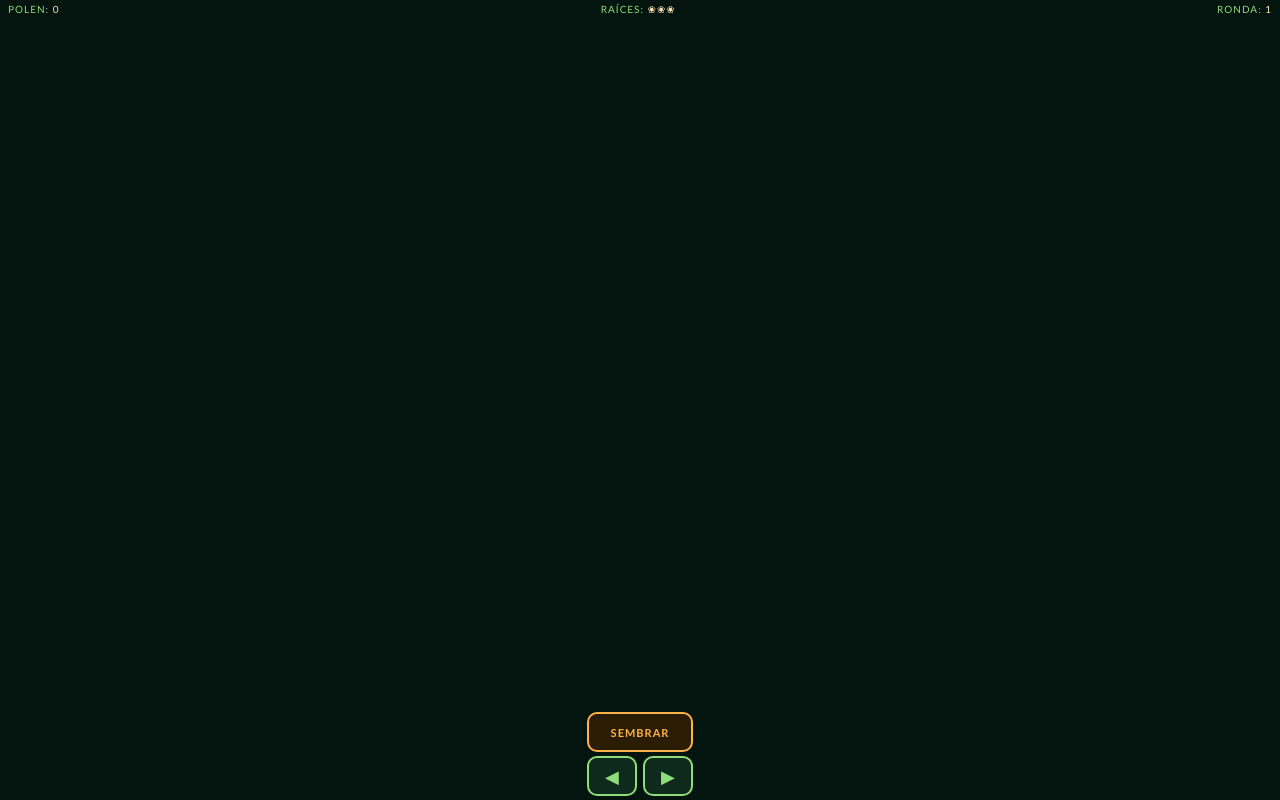
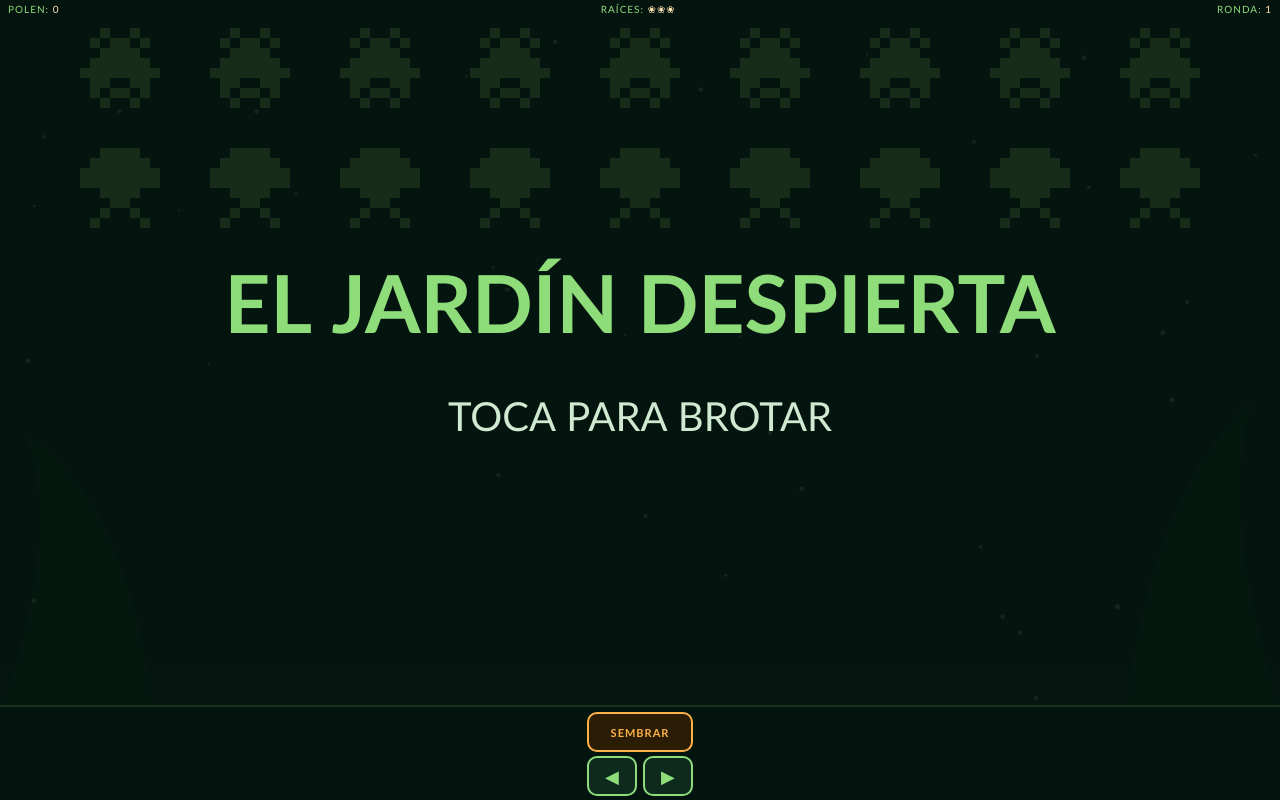
Before and after one commit to marcelomelendezz/spaceinvaders, a plain HTML site: page index.html in a window 1280 px wide. Drawn offline with Linux system fonts and the light colour scheme.

Commit message:
Update index.html

```diff
--- a/index.html
+++ b/index.html
@@ -98,11 +98,6 @@ function resize() {
   canvas.height = canvasWrap.clientHeight || canvasWrap.offsetHeight || 300;
 }
 
-window.addEventListener('load', () => {
-  setTimeout(() => { resize(); init(); draw(); }, 100);
-});
-window.addEventListener('resize', () => { resize(); if (!running) draw(); });
-
 // SPRITES: esporas del jardín (orgánicas, dos frames de pulso bioluminiscente)
 const SPORE_A1=[[0,0,1,0,0,1,0,0],[0,1,0,1,1,0,1,0],[0,0,1,1,1,1,0,0],[0,1,1,1,1,1,1,0],[1,1,1,1,1,1,1,1],[0,1,1,0,0,1,1,0],[0,1,0,1,1,0,1,0],[0,0,1,0,0,1,0,0]];
 const SPORE_A2=[[0,1,1,0,0,1,1,0],[0,1,0,1,1,0,1,0],[1,0,1,1,1,1,0,1],[0,1,1,1,1,1,1,0],[1,1,1,1,1,1,1,1],[0,1,1,1,1,1,1,0],[0,1,0,1,1,0,1,0],[0,0,1,0,0,1,0,0]];
@@ -143,6 +138,15 @@ let gameInterval=null,drawInterval=null;
 const TICK_MS=16;
 let SPORE_SPEED,SEED_SPEED,BOLT_SPEED,GUARDIAN_SPEED;
 let boltCounter=0,boltEvery=90,pulseCounter=0,pulseEvery=28;
+let ready=false;
+
+function ensureReady(){
+  if(!ready){
+    resize();
+    init();
+    ready=true;
+  }
+}
 
 function init(){pollen=0;roots=3;roundNum=1;gameOver=false;updateHUD();initRound();}
 
@@ -156,7 +160,6 @@ function initRound(){
   guardian = {x:W/2-8*SC, y:guardianY, w:16*SC, h:guardianH, cd:0, SC};
 
   seeds=[]; sporeBolts=[]; pollenParticles=[]; spores=[];
-  if(!driftMotes) driftMotes=[];
   spreadDir=1; pulseFrame=0; boltCounter=0; pulseCounter=0;
 
   SPORE_SPEED   = 0.6 + roundNum*0.1;
@@ -206,15 +209,20 @@ setupMove('btnR','ArrowRight');
 
 function handleSow(e){
   if(e&&e.preventDefault)e.preventDefault();
+  ensureReady();
   if(!started){started=true;running=true;startLoop();return;}
   if(gameOver){init();started=true;running=true;startLoop();return;}
   sow();
 }
 document.getElementById('btnSow').addEventListener('mousedown',handleSow);
 document.getElementById('btnSow').addEventListener('touchstart',handleSow,{passive:false});
-document.addEventListener('keydown',e=>{keys[e.code]=true;if(e.code==='Space'){e.preventDefault();handleSow(e);}});
+document.addEventListener('keydown',e=>{
+  keys[e.code]=true;
+  if(e.code==='Space'){e.preventDefault();handleSow(e);}
+});
 document.addEventListener('keyup',e=>{keys[e.code]=false;});
 canvas.addEventListener('click',()=>{
+  ensureReady();
   if(!started){started=true;running=true;startLoop();}
   else if(gameOver){init();started=true;running=true;startLoop();}
 });
@@ -257,4 +265,125 @@ function update(){
     if(shooters.length>0){const s=shooters[Math.floor(Math.random()*shooters.length)];sporeBolts.push({x:s.x+s.w/2,y:s.y+s.h,phase:0});}
   }
 
-  sporeBolts=sporeBolts.filter(b=>b.y<H+10
+  sporeBolts=sporeBolts.filter(b=>b.y<H+10);
+  sporeBolts.forEach(b=>{b.y+=BOLT_SPEED;b.phase+=0.3;});
+
+  for(let bi=seeds.length-1;bi>=0;bi--){
+    const b=seeds[bi];
+    for(let ii=0;ii<spores.length;ii++){
+      const inv=spores[ii]; if(!inv.alive)continue;
+      if(b.x>=inv.x&&b.x<=inv.x+inv.w&&b.y>=inv.y&&b.y<=inv.y+inv.h){
+        inv.alive=false;seeds.splice(bi,1);pollen+=POLLEN_PTS[inv.type]*roundNum;
+        document.getElementById('pollenVal').textContent=pollen;
+        bloom(inv.x+inv.w/2,inv.y+inv.h/2,SPORE_COLORS[Math.min(inv.row,5)]);break;
+      }
+    }
+  }
+
+  for(let bi=sporeBolts.length-1;bi>=0;bi--){
+    const b=sporeBolts[bi];
+    if(b.x>=guardian.x&&b.x<=guardian.x+guardian.w&&b.y>=guardian.y&&b.y<=guardian.y+guardian.h){sporeBolts.splice(bi,1);wither();return;}
+  }
+
+  pollenParticles=pollenParticles.filter(p=>p.life>0);
+  pollenParticles.forEach(p=>{p.x+=p.vx;p.y+=p.vy;p.life--;});
+
+  driftMotes.forEach(m=>{m.y+=m.vy;m.x+=m.vx;if(m.y>H){m.y=-2;m.x=Math.random()*W;}if(m.x<0)m.x=W;if(m.x>W)m.x=0;});
+}
+
+function sow(){if(guardian.cd>0)return;seeds.push({x:guardian.x+guardian.w/2,y:guardian.y});guardian.cd=18;}
+function bloom(x,y,color){for(let i=0;i<10;i++){const a=Math.PI*2*i/10,sp=1+Math.random()*2;pollenParticles.push({x,y,vx:Math.cos(a)*sp,vy:Math.sin(a)*sp,life:20+Math.random()*10,color,size:2+Math.floor(Math.random()*2)});}}
+function wither(){roots--;if(roots<=0){running=false;gameOver=true;stopLoop();updateHUD();draw();return;}seeds=[];sporeBolts=[];guardian.x=canvas.width/2-guardian.w/2;updateHUD();}
+
+function drawBackdrop(){
+  const W=canvas.width,H=canvas.height;
+  const grad=ctx.createLinearGradient(0,0,0,H);
+  grad.addColorStop(0,'#04140f');
+  grad.addColorStop(1,'#0a1f16');
+  ctx.fillStyle=grad;ctx.fillRect(0,0,W,H);
+
+  // siluetas de plantas en los bordes
+  ctx.fillStyle='rgba(20,60,35,0.6)';
+  ctx.beginPath();
+  ctx.moveTo(0,H);
+  ctx.quadraticCurveTo(W*0.05,H*0.75,W*0.02,H*0.6);
+  ctx.quadraticCurveTo(W*0.1,H*0.7,W*0.12,H);
+  ctx.closePath();ctx.fill();
+
+  ctx.beginPath();
+  ctx.moveTo(W,H);
+  ctx.quadraticCurveTo(W*0.95,H*0.7,W*0.98,H*0.55);
+  ctx.quadraticCurveTo(W*0.9,H*0.68,W*0.88,H);
+  ctx.closePath();ctx.fill();
+
+  // motas de polen a la deriva
+  if(driftMotes) driftMotes.forEach(m=>{
+    ctx.fillStyle='rgba(255,230,179,0.5)';
+    ctx.beginPath();ctx.arc(m.x,m.y,m.r,0,Math.PI*2);ctx.fill();
+  });
+}
+
+function draw(){
+  const W=canvas.width,H=canvas.height;
+  drawBackdrop();
+
+  if(guardian){
+    spores.filter(i=>i.alive).forEach(inv=>{
+      const SC=guardian.SC||getScale();
+      const[s1,s2]=SPORE_SPRITES[inv.type];
+      drawSprite(pulseFrame===0?s1:s2,inv.x,inv.y,SC,SPORE_COLORS[Math.min(inv.row,5)]);
+    });
+
+    if(started&&!gameOver) drawSprite(GUARDIAN_SPRITE,guardian.x,guardian.y,guardian.SC||getScale(),'#8fdc7a');
+
+    ctx.fillStyle='#ffe6b3';ctx.shadowColor='#ffe6b3';ctx.shadowBlur=4;
+    seeds.forEach(b=>ctx.fillRect(b.x-1,b.y,3,8));ctx.shadowBlur=0;
+
+    ctx.fillStyle='#b46fe0';ctx.shadowColor='#b46fe0';ctx.shadowBlur=3;
+    sporeBolts.forEach(b=>ctx.fillRect(b.x+Math.sin(b.phase)*2-1,b.y,3,6));ctx.shadowBlur=0;
+
+    pollenParticles.forEach(p=>{ctx.globalAlpha=Math.max(0,p.life/30);ctx.fillStyle=p.color;ctx.fillRect(p.x-p.size/2,p.y-p.size/2,p.size,p.size);});
+    ctx.globalAlpha=1;
+  }
+
+  ctx.fillStyle='#8fdc7a';ctx.fillRect(0,H-4,W,2);
+
+  if(!started) overlay('EL JARDÍN DESPIERTA','TOCA PARA BROTAR','#8fdc7a');
+  else if(gameOver){
+    overlay('EL JARDÍN SE MARCHITA','POLEN: '+pollen,'#b46fe0');
+    if(Math.floor(Date.now()/500)%2===0){
+      ctx.fillStyle='#ffb347';
+      ctx.font=Math.max(8,Math.floor(W/36))+"px 'Trebuchet MS'";
+      ctx.textAlign='center';
+      ctx.fillText('TOCA PARA RENACER',W/2,H*0.72);
+      ctx.textAlign='left';
+    }
+  }
+}
+
+function overlay(title,sub,color){
+  const W=canvas.width,H=canvas.height;
+  ctx.fillStyle='rgba(4,20,15,0.85)';ctx.fillRect(0,0,W,H);
+  ctx.fillStyle=color;
+  ctx.font="bold "+Math.max(10,Math.floor(W/16))+"px 'Trebuchet MS'";
+  ctx.textAlign='center';ctx.textBaseline='middle';
+  ctx.fillText(title,W/2,H*0.42);
+  ctx.fillStyle='#cfead0';
+  ctx.font=Math.max(8,Math.floor(W/32))+"px 'Trebuchet MS'";
+  ctx.fillText(sub,W/2,H*0.58);
+  ctx.textAlign='left';ctx.textBaseline='alphabetic';
+}
+
+// Inicialización robusta: se dispara en load, y también como red de seguridad
+// si el evento load ya pasó o no llega a tiempo (común en algunos iframes).
+window.addEventListener('load', () => {
+  setTimeout(() => { ensureReady(); draw(); }, 100);
+});
+window.addEventListener('resize', () => { if(ready){ resize(); if (!running) draw(); } });
+
+// Red de seguridad adicional: si por algún motivo 'load' nunca llega
+// (algunos navegadores en iframes sandboxed), forzamos tras un pequeño delay.
+setTimeout(() => { ensureReady(); draw(); }, 300);
+</script>
+</body>
+</html>
```
